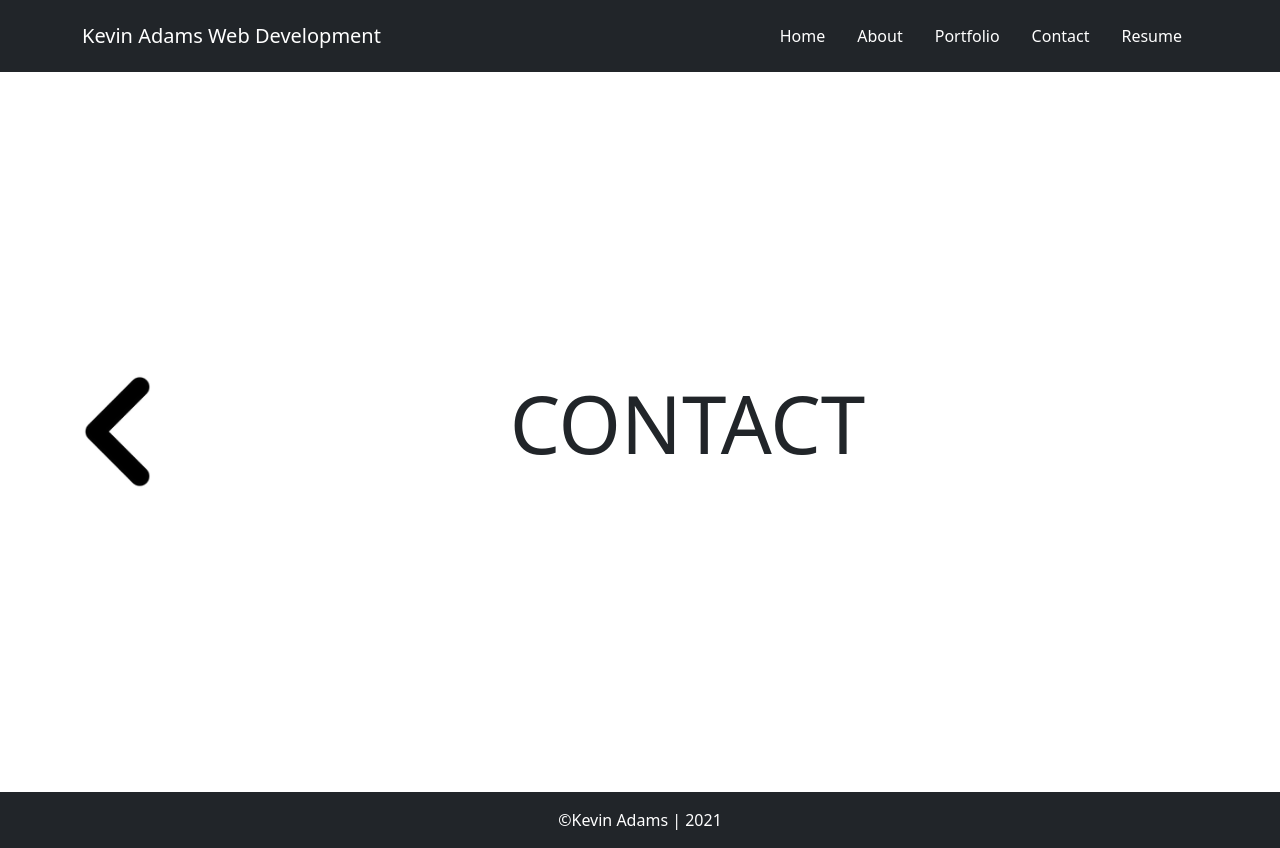
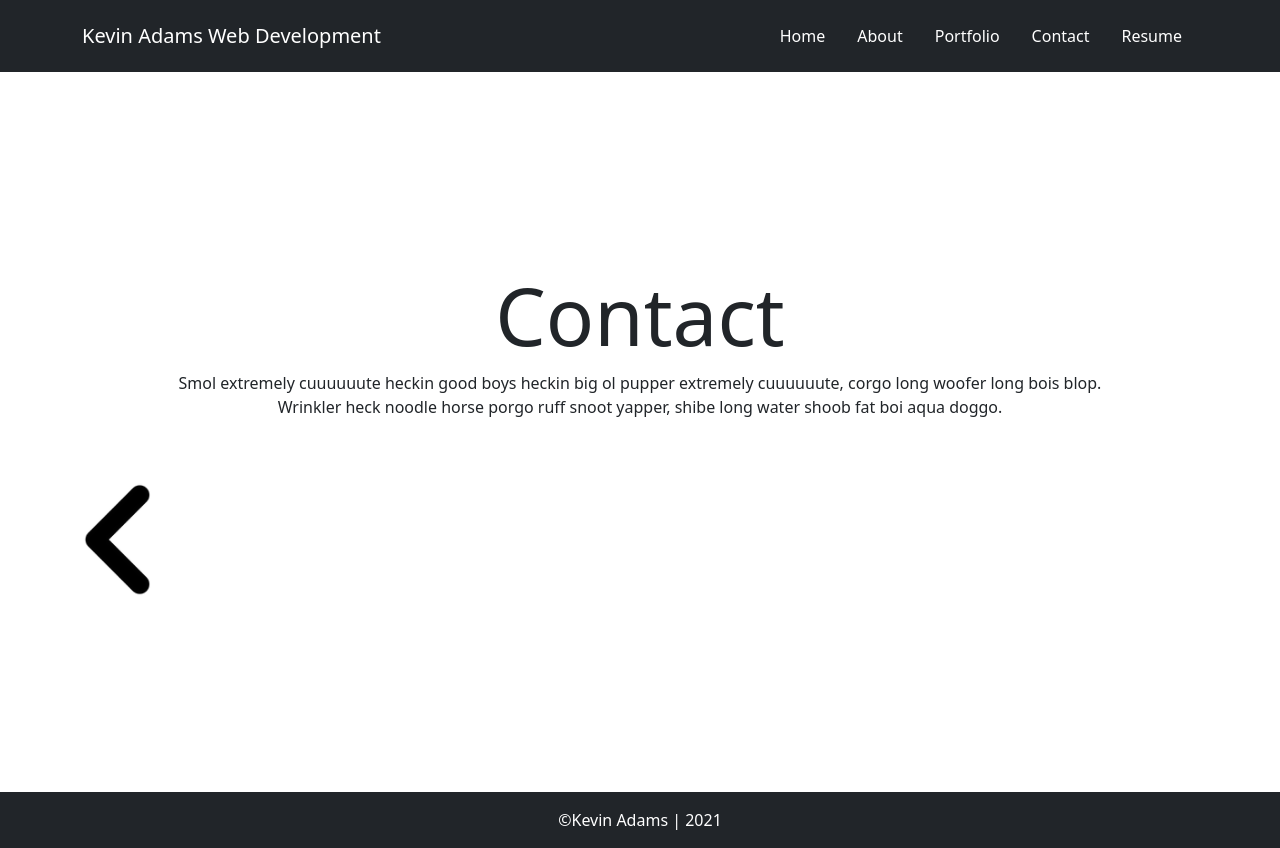
Before and after one commit to kadams34/portfolio, a Next.js app: page /contact in a window 1280 px wide. Built offline with nearby package versions, Linux system fonts and the light colour scheme.

Commit message:
added more framer motion effects

```diff
--- a/pages/about.js
+++ b/pages/about.js
@@ -9,9 +9,9 @@ import Link from 'next/link';
 export default function About() {
 
   return (
-    <motion.div exit={{ x: "-100%" }} initial={{ x: "-100%" }} animate={{ x: 0 }} transition={{ duration: .4 }}>
+    <motion.div exit={{ x: "-100%", opacity: .3 }} initial={{ x: "-100%", opacity: .3 }} animate={{ x: 0, opacity: 1 }} transition={{ duration: .4 }}>
       <Head>
-        <title>Create Next App</title>
+        <title>About</title>
         <link rel="icon" href="images/doge.png" />
       </Head>
       <Header></Header>
--- a/pages/contact.js
+++ b/pages/contact.js
@@ -9,19 +9,28 @@ import Link from 'next/link';
 export default function Contact() {
 
   return (
-    <motion.div exit={{ x: "100%" }} initial={{ x: "100%" }} animate={{ x: 0 }} transition={{ duration: .4 }}>
+    <motion.div exit={{ x: "100%", opacity: .3 }} initial={{ x: "100%", opacity: .3 }} animate={{ x: 0, opacity: 1 }} transition={{ duration: .4 }}>
       <Head>
-        <title>Create Next App</title>
+        <title>Contact</title>
         <link rel="icon" href="images/doge.png" />
       </Head>
       <Header></Header>
       <main>
       <Container>
             <Row>
+                <Col className="text-center mb-5">
+                    <h1 className="display-1">Contact</h1>
+                    <p>Smol extremely cuuuuuute heckin good boys heckin big ol pupper extremely cuuuuuute, corgo long woofer long bois blop.<br />Wrinkler heck noodle horse porgo ruff snoot yapper, shibe long water shoob fat boi aqua doggo.</p>
+                </Col>
+            </Row>
+            <Row>
                 <Col className="d-flex align-items-center justify-content-center">
                     <Link href="/" passHref><a><img src="/images/left-arrow.png" className="img-fluid d-none d-lg-block" /></a></Link>
                 </Col>
-                <Col lg={11} className="text-center"><h1 className="display-1">CONTACT</h1></Col>
+                <Col lg={10}>
+
+                </Col>
+                <Col lg={1}></Col>
             </Row>
         </Container>
       </main>
--- a/pages/portfolio.js
+++ b/pages/portfolio.js
@@ -9,9 +9,9 @@ import Link from 'next/link';
 export default function Portfolio() {
 
   return (
-    <motion.div exit={{ y: "100%" }} initial={{ y: "100%" }} animate={{ y: 0 }} transition={{ duration: .4 }}>
+    <motion.div exit={{ y: "100%", opacity: .3 }} initial={{ y: "100%", opacity: .3 }} animate={{ y: 0, opacity: 1 }} transition={{ duration: .4 }}>
       <Head>
-        <title>Create Next App</title>
+        <title>Portfolio</title>
         <link rel="icon" href="images/doge.png" />
       </Head>
       <Header></Header>
--- a/pages/resume.js
+++ b/pages/resume.js
@@ -9,9 +9,9 @@ import Link from 'next/link';
 export default function Resume() {
 
   return (
-    <motion.div exit={{ y: "-100%" }} initial={{ y: "-100%" }} animate={{ y: 0 }} transition={{ duration: .4 }}>
+    <motion.div exit={{ y: "-100%", opacity: .3 }} initial={{ y: "-100%", opacity: .3 }} animate={{ y: 0, opacity: 1 }} transition={{ duration: .4 }}>
       <Head>
-        <title>Create Next App</title>
+        <title>Resume</title>
         <link rel="icon" href="images/doge.png" />
       </Head>
       <Header></Header>
```
Also changed, not shown: pages/index.js (+8 -7 lines).
